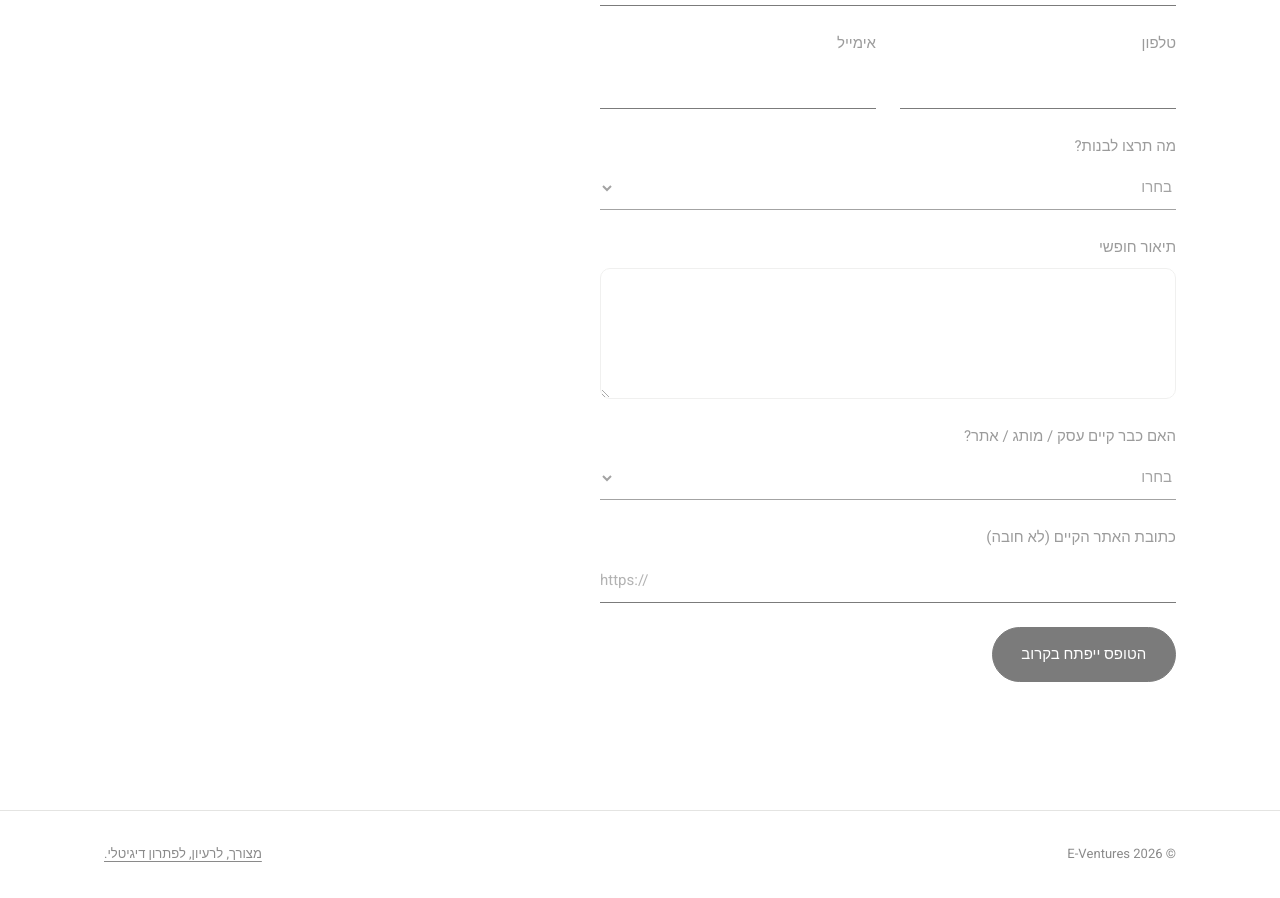
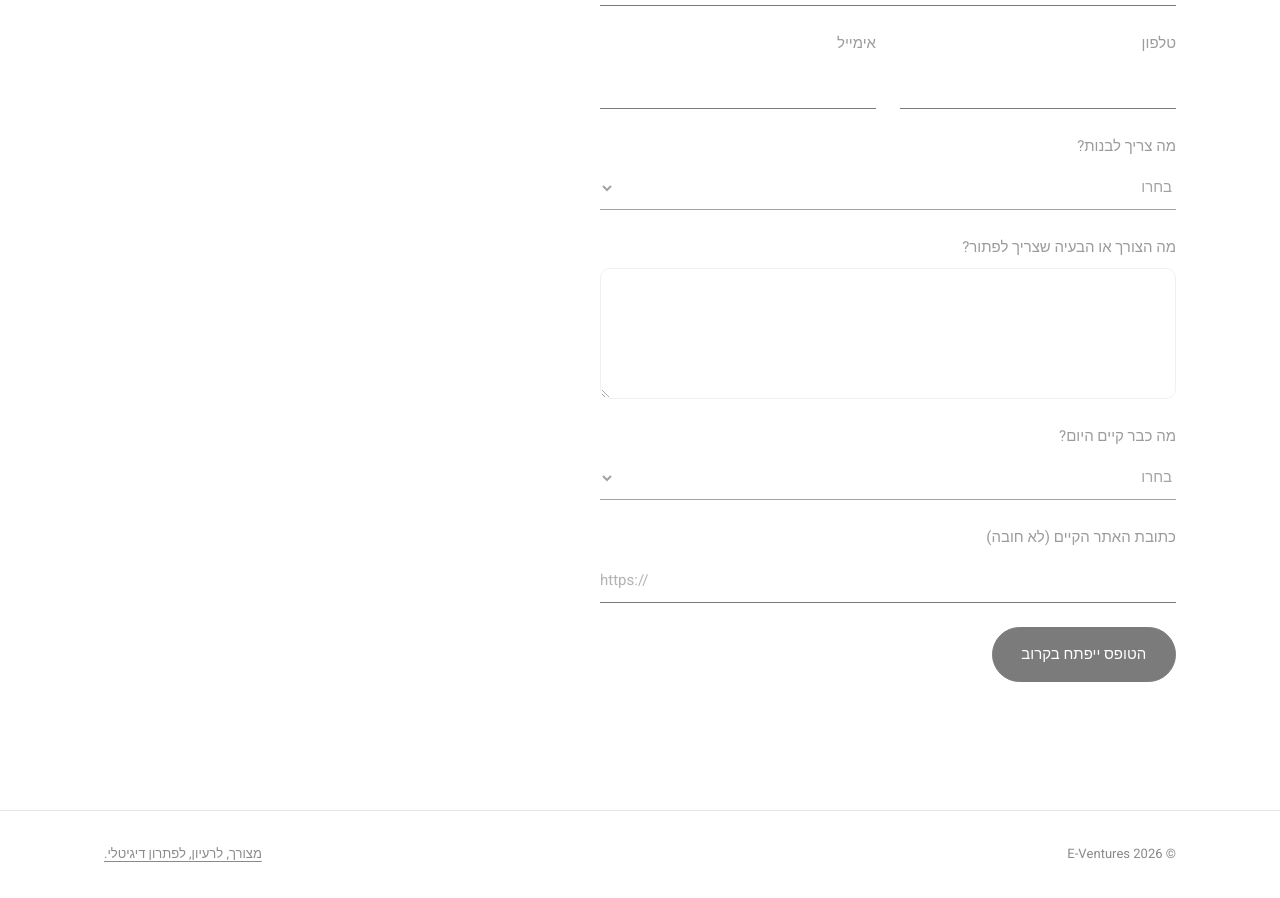
Before and after one commit to Ilitpaz/E-Ventures, a Next.js app: page / in a window 1280 px wide. Shown: the part 3440-4338 px from the top of the page. Built offline with nearby package versions, Linux system fonts and the light colour scheme; a web font is replaced by a local one.

Commit message:
Align contact form copy with broader product offering

```diff
--- a/src/components/ContactForm.tsx
+++ b/src/components/ContactForm.tsx
@@ -44,18 +44,18 @@ export function ContactForm({ enabled }: { enabled: boolean }) {
             <input name="email" type="email" required autoComplete="email" dir="ltr" />
           </label>
         </div>
-        <label>מה תרצו לבנות?
+        <label>מה צריך לבנות?
           <select name="kind" required defaultValue="">
             <option value="" disabled>בחרו</option>
-            <option value="landing">דף נחיתה חדש</option>
-            <option value="brand-site">אתר תדמית חדש</option>
-            <option value="custom">אתר מותאם לצורך עסקי</option>
+            <option value="landing">אתר או עמוד ממוקד</option>
+            <option value="brand-site">אתר עם תהליך הרשמה או הזמנה</option>
+            <option value="custom">מערכת ניהול או מוצר דיגיטלי</option>
           </select>
         </label>
-        <label>תיאור חופשי
+        <label>מה הצורך או הבעיה שצריך לפתור?
           <textarea name="details" rows={4} />
         </label>
-        <label>האם כבר קיים עסק / מותג / אתר?
+        <label>מה כבר קיים היום?
           <select name="existing" defaultValue="">
             <option value="" disabled>בחרו</option>
             <option value="business">יש עסק</option>
```
